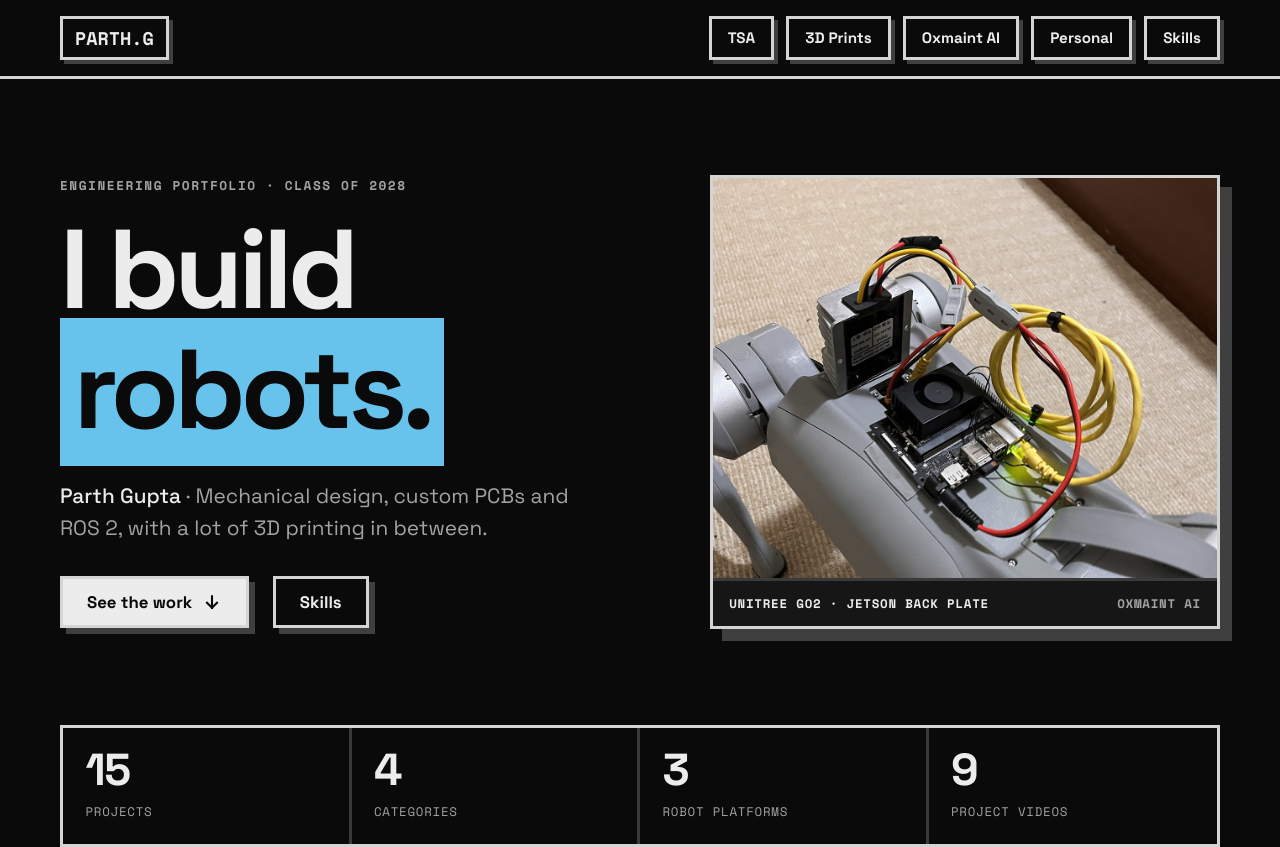
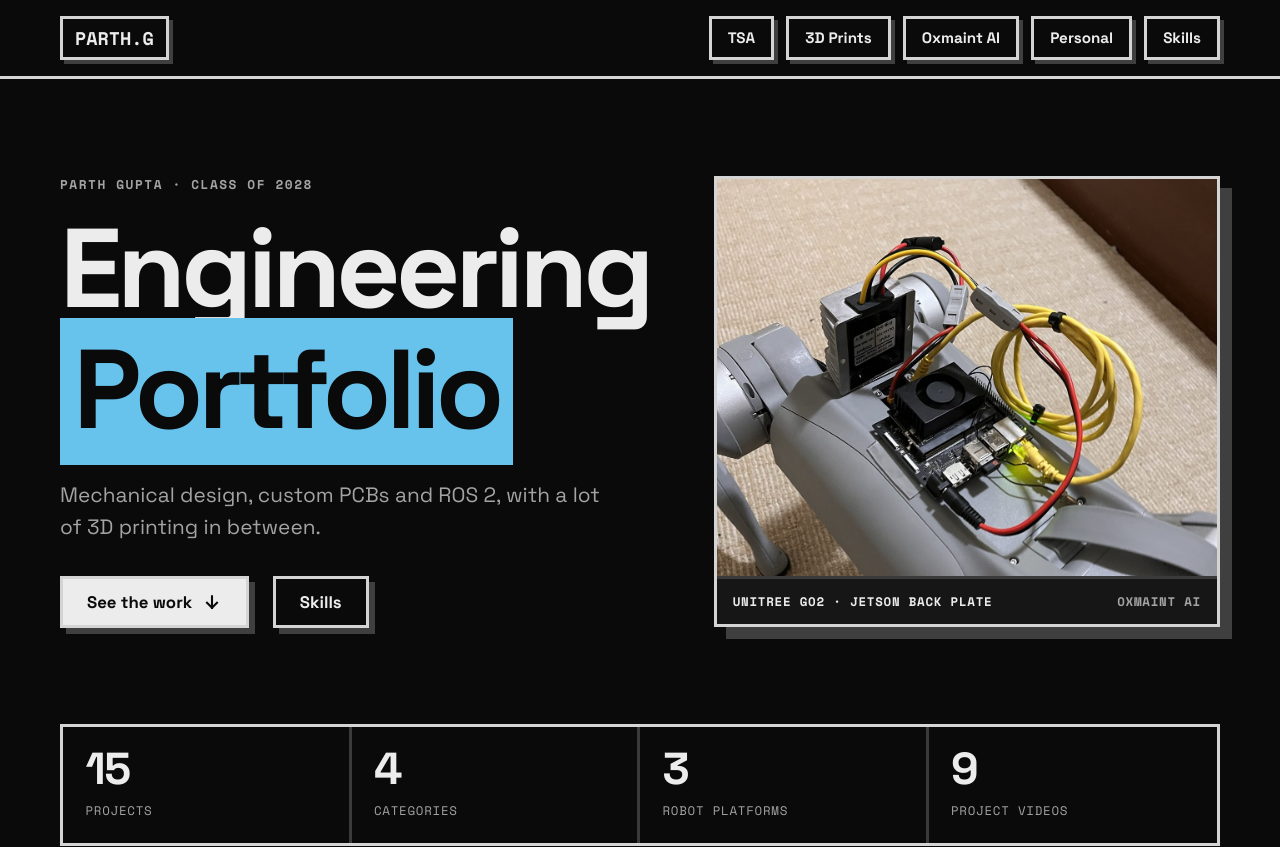
Before and after one commit to parthkgupta11-hue/Parth-Gupta-s-Portfolio, a plain HTML site: page index.html in a window 1280 px wide. Shown: the top 847 px of the page. Drawn offline with nearby package versions, Linux system fonts and the light colour scheme.

Commit message:
Change home headline to Engineering Portfolio
Co-Authored-By: Claude Opus 5.5 <noreply@anthropic.com>
Claude-Session: https://claude.ai/code/session_01Si9i3krDTkSGtFVFh6hgPh

```diff
--- a/index.html
+++ b/index.html
@@ -341,9 +341,9 @@ dialog::backdrop { background: rgba(10, 10, 10, 0.88); }
   <header class="hero">
     <div class="wrap hero-grid">
       <div class="hero-copy">
-        <p class="eyebrow">Engineering Portfolio · Class of 2028</p>
-        <h1>I build <span class="hl">robots.</span></h1>
-        <p class="hero-sub"><b>Parth Gupta</b> · Mechanical design, custom PCBs and ROS 2, with a lot of 3D printing in between.</p>
+        <p class="eyebrow">Parth Gupta · Class of 2028</p>
+        <h1>Engineering <span class="hl">Portfolio</span></h1>
+        <p class="hero-sub">Mechanical design, custom PCBs and ROS 2, with a lot of 3D printing in between.</p>
         <div class="actions"><a class="btn pri lift" href="#work">See the work <svg viewBox="0 0 24 24" fill="none" stroke="currentColor" stroke-width="2.5" stroke-linecap="square" aria-hidden="true"><path d="M12 5v14M6 13l6 6 6-6"/></svg></a><a class="btn lift" href="#skills">Skills</a></div>
       </div>
       <a class="frame lift" href="#oxmaint">
```
